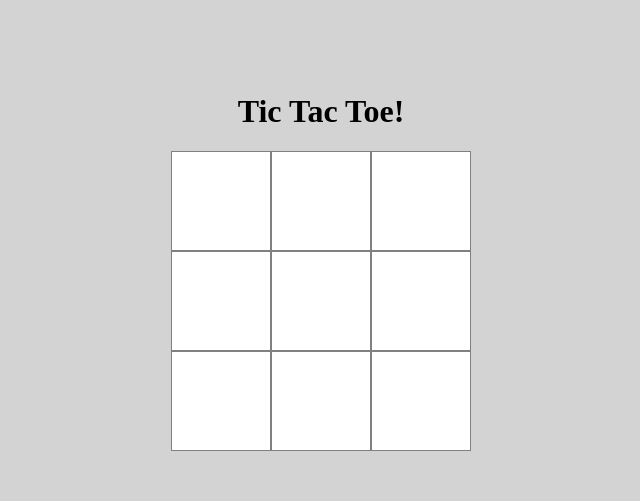
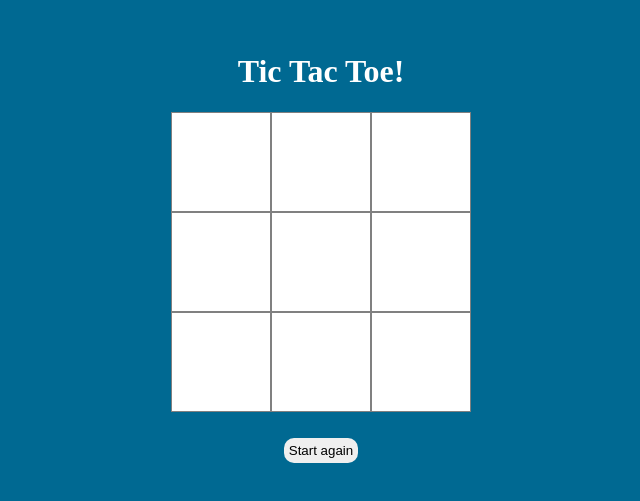
Before and after one commit to ArmandoBarragan/Tic-Tac-Toe, a React (Create React App) app in the folder tiktaktoe/: page / in a window 1280 px wide. Shown: the part 139-640 px from the top of the page, without its empty margins (319-959 px from the left). Built offline with nearby package versions, Linux system fonts and the light colour scheme.

Commit message:
finished game but still cant reset. Only changes title

```diff
--- a/tiktaktoe/src/App.css
+++ b/tiktaktoe/src/App.css
@@ -9,7 +9,13 @@
   border-color: gray;
   font-size: 20px;
 }
-
+.startAgain {
+  margin: 2em;
+  padding: 5px;
+  border-radius: 10px;
+  border-width: 1px;
+  border-style: none;
+}
 .row {
   display: flex;
   flex-direction: row;
@@ -25,8 +31,9 @@
   display: flex;
   align-items: center;
   justify-content: center;
-  background-color: lightgray;
+  background-color: #006992;
   min-height: 100vh;
+  color: white;
 }
 
 html {
--- a/tiktaktoe/src/App.js
+++ b/tiktaktoe/src/App.js
@@ -3,7 +3,6 @@ import React from "react";
 // import { Component } from "react";
 import { render } from "react-dom";
 import { Board } from "./Board";
-import Game from "./Game";
 
 class App extends React.Component {
   constructor(props) {
@@ -13,10 +12,12 @@ class App extends React.Component {
     this.playable = true;
     this.state = {
       message: "Tic Tac Toe!",
-    };
+      board: <Board game={this}/>
+    }
   }
   endTurn() {
     this.turnsLeft--;
+    console.log(this.turnsLeft)
     if (this.turnsLeft === 0) {
       this.finishGame("");
     } else {
@@ -34,14 +35,28 @@ class App extends React.Component {
     } else {
       message = `Player ${winner} has won!`;
     }
-    this.setState({ message: message });
+    this.setState({message: message});
     this.playable = false;
+  }
+  reset(){
+    this.crossTurn = false; //First the circle, then the cross
+    this.turnsLeft = 9;
+    this.playable = true;
+
+    this.setState({
+      message: "Tic Tac Toe!",
+      board: <Board game={this}/>
+    });
   }
   render() {
     return (
       <div className="game">
         <h1>{this.state.message}</h1>
-        <Board game={this}></Board>
+        {this.state.board}
+        <button className="startAgain" onClick={()=>{
+          this.reset = this.reset.bind(this);
+          this.reset();
+        }}>Start again</button>
       </div>
     );
   }
--- a/tiktaktoe/src/Board.js
+++ b/tiktaktoe/src/Board.js
@@ -16,7 +16,7 @@ class Box extends Component {
   setSelected() {
     let player;
 
-    if (!this.selected) {
+    if (!this.selected && this.game.playable) {
       if (this.game.crossTurn) {
         player = "x";
         this.setState({ player: player });
--- a/tiktaktoe/src/Game.js
+++ /dev/null
@@ -1,30 +0,0 @@
-import {Box} from './Board'
-
-class Game {
-  constructor() {
-    this.crossTurn = false; //First the circle, then the cross
-    this.turnsLeft = 9;
-    this.message = "Tic Tac Toe!";
-    this.playable = true;
-  }
-
-  finishGame(winner) {
-    if (winner === "") {
-      this.message = "It's a tie!";
-    } else {
-        this.message = `Player ${winner} has won!`
-    }
-    this.playable = false;
-  }
-}
-
-export default Game;
- /*
- 1. Construir el juego
- 2. El juego tiene un tablero, y el tablero tiene cajas
- 3. Las cajas no le pertenecen a nadie al principio (0)
- 4. Instanciar las cajas cuando se instancia el tablero
- 5. Cuando se selecciona una caja, la caja le avisa al tablero que fue seleccionada, para que este busque otras cajas
- que han sido seleccionadas por el mismo jugador.
- 6.
- */
```
